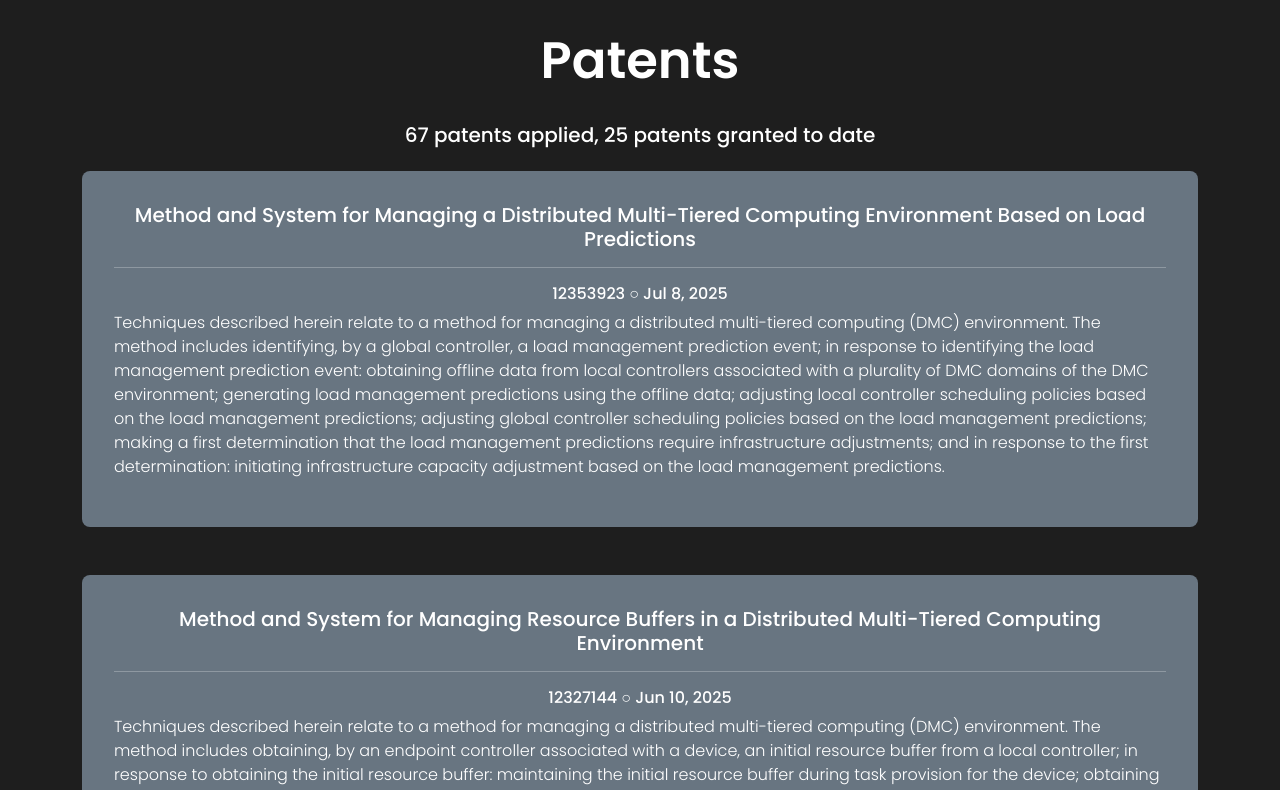
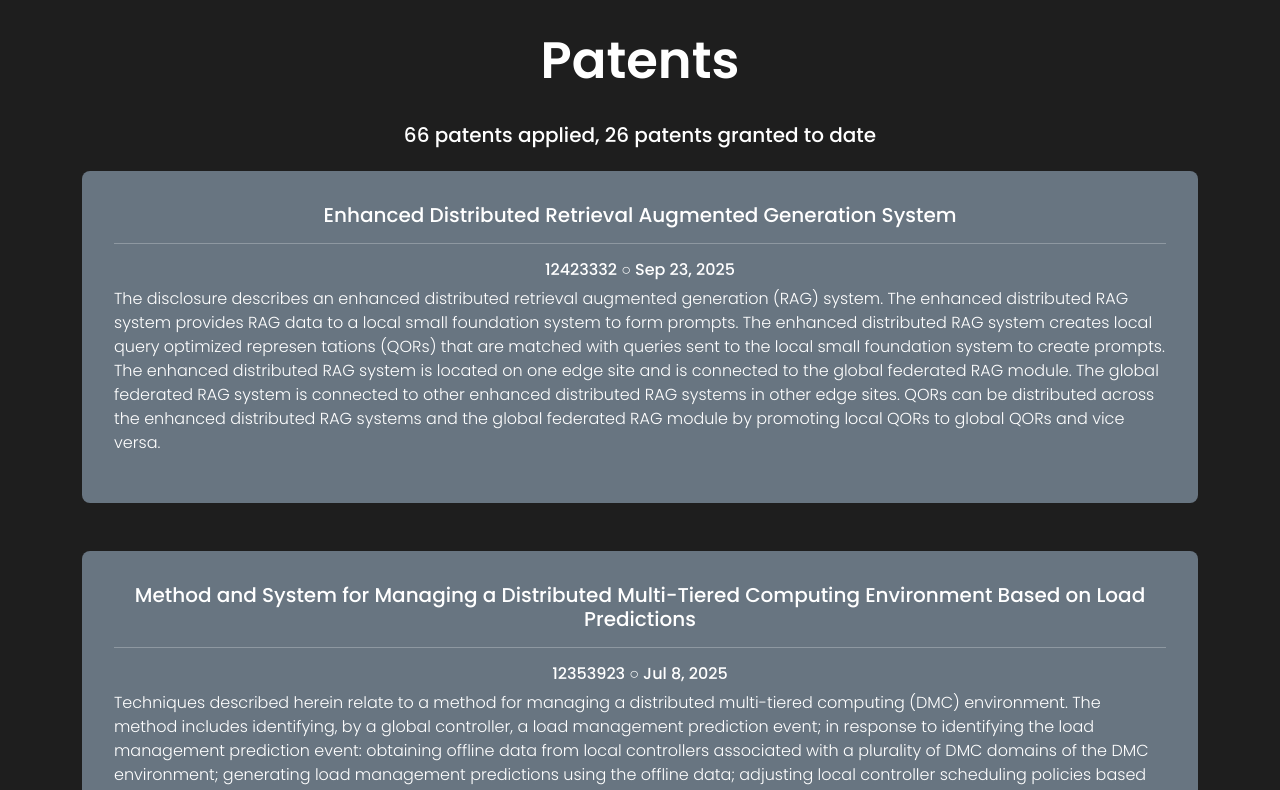
Before and after one commit to nicolewhitee/jw-portfolio, a React (Create React App) app: page / in a window 1280 px wide. Shown: the part 5200-5990 px from the top of the page. Built offline with nearby package versions, Linux system fonts and the light colour scheme.

Commit message:
Update patents

```diff
--- a/src/components/Patents/patents.js
+++ b/src/components/Patents/patents.js
@@ -15,7 +15,7 @@ const Patents = () => {
         <>
             <section id='patents'>
                 <div className="headerTitle" aria-level="1" role="heading">Patents</div>
-                <div className="h5 mb-4">67 patents applied, 25 patents granted to date</div>
+                <div className="h5 mb-4">66 patents applied, 26 patents granted to date</div>
                 <div className="container">
                     <div className="row display-flex g-5">
                         {patentsArray.slice(0, next).map((patent, index) => {
--- a/src/components/Patents/patentsArray.js
+++ b/src/components/Patents/patentsArray.js
@@ -1,4 +1,10 @@
 const patentsArray = [
+    {
+        title: 'Enhanced Distributed Retrieval Augmented Generation System',
+        patentId: '12423332',
+        dateIssued: 'Sep 23, 2025',
+        description: 'The disclosure describes an enhanced distributed retrieval augmented generation (RAG) system. The enhanced distrib­uted RAG system provides RAG data to a local small foundation system to form prompts. The enhanced distrib­uted RAG system creates local query optimized represen­ tations (QORs) that are matched with queries sent to the local small foundation system to create prompts.  The enhanced distributed RAG system is located on one edge site and is connected to the global federated RAG module. The global federated RAG system is connected to other enhanced distributed RAG systems in other edge sites. QORs can be distributed across the enhanced distributed RAG systems and the global federated RAG module by promoting local QORs to global QORs and vice versa.'
+    },
     {
         title: 'Method and System for Managing a Distributed Multi-Tiered Computing Environment Based on Load Predictions',
         patentId: '12353923',
@@ -180,11 +186,6 @@ const patentsArray = [
         dateIssued: 'Nov 29, 2024'
     },
     {
-        title: 'Symbolic Local Small Foundation Model Composable Reduction',
-        patentId: '18/963980',
-        dateIssued: 'Nov 29, 2024'
-    },
-    {
         title: 'Autonomous Failover DTPC Control Continuity',
         patentId: '18/890969',
         dateIssued: 'Sep 20, 2024'
```
